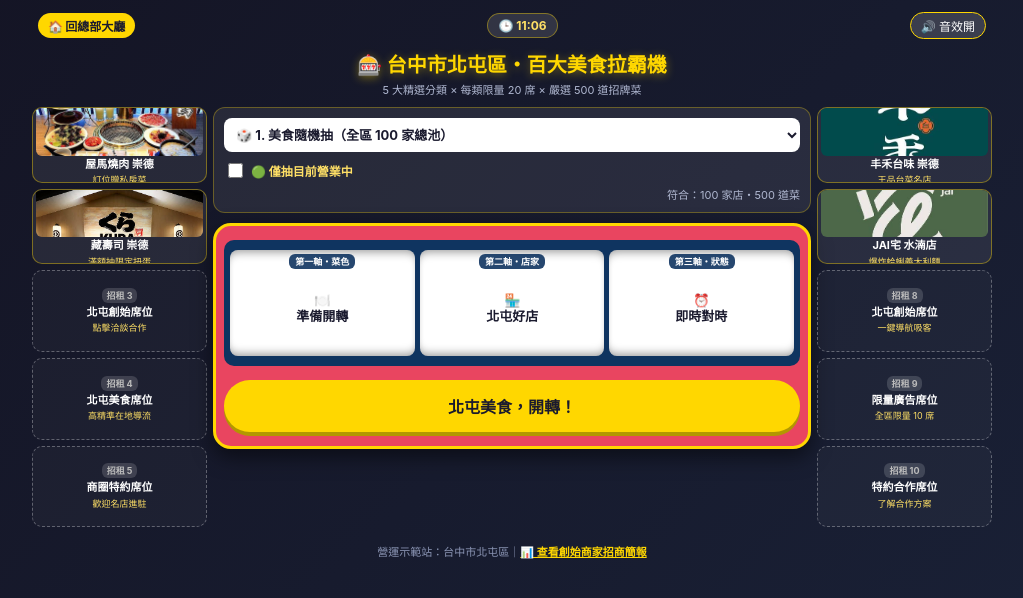
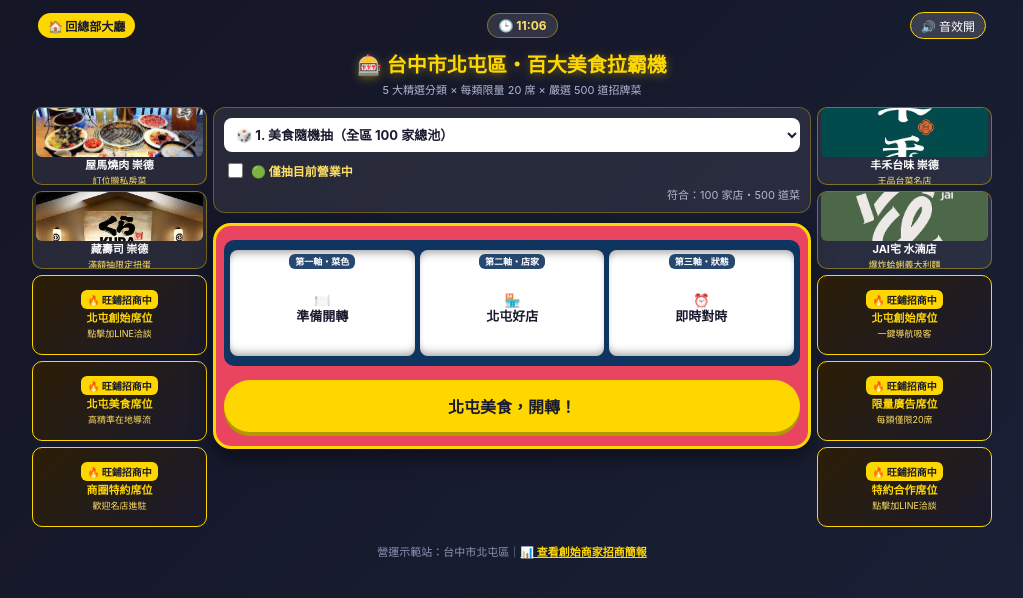
Before and after one commit to tcgogo2021-dotcom/food-slot, a plain HTML site: page SpinLife 轉生活/01_食_每日美味館/台中市/北屯區/北屯百大美食拉霸機.html in a window 1280 px wide. Shown: the whole page, without its empty margins (128-1151 px from the left). Drawn offline with Linux system fonts and the light colour scheme.

Commit message:
Update 北屯百大美食拉霸機.html

```diff
--- a/SpinLife 轉生活/01_食_每日美味館/台中市/北屯區/北屯百大美食拉霸機.html
+++ b/SpinLife 轉生活/01_食_每日美味館/台中市/北屯區/北屯百大美食拉霸機.html
@@ -64,9 +64,9 @@
   <div class="ad-column">
 <a class="ad-card" href="https://www.umai.tw/" target="_blank" style="padding:3px; overflow:hidden;"><img src="VIP1_屋馬燒肉.jpg" style="width:100%; height:52px; object-fit:cover; border-radius:6px; margin-bottom:2px;"><div class="ad-title">屋馬燒肉 崇德</div><div class="ad-sub">訂位贈私房菜</div></a>
     <a class="ad-card" href="https://www.kurasushi.tw/" target="_blank" style="padding:3px; overflow:hidden;"><img src="VIP2_藏壽司.jpg" style="width:100%; height:52px; object-fit:cover; border-radius:6px; margin-bottom:2px;"><div class="ad-title">藏壽司 崇德</div><div class="ad-sub">滿額抽限定扭蛋</div></a>
-    <div class="ad-card vacant" onclick="alert('【SpinLife 轉生活】北屯黃金看板招租中（每類僅限 20 席）！')"><span class="ad-tag">招租 3</span><div class="ad-title">北屯創始席位</div><div class="ad-sub">點擊洽談合作</div></div>
-    <div class="ad-card vacant" onclick="alert('【SpinLife 轉生活】北屯黃金看板招租中（每類僅限 20 席）！')"><span class="ad-tag">招租 4</span><div class="ad-title">北屯美食席位</div><div class="ad-sub">高精準在地導流</div></div>
-    <div class="ad-card vacant" onclick="alert('【SpinLife 轉生活】北屯黃金看板招租中（每類僅限 20 席）！')"><span class="ad-tag">招租 5</span><div class="ad-title">商圈特約席位</div><div class="ad-sub">歡迎名店進駐</div></div>
+        <a class="ad-card" href="貼上您的LINE連結" target="_blank" style="background:linear-gradient(135deg,#2c1e05,#1a1a2e); border:1.5px solid #ffd700; padding:4px;"><div style="background:#ffd700;color:#1a1a2e;font-size:10px;font-weight:900;padding:2px 6px;border-radius:6px;margin-bottom:3px;">🔥 旺鋪招商中</div><div class="ad-title" style="color:#ffd700;">北屯創始席位</div><div class="ad-sub">點擊加LINE洽談</div></a>
+    <a class="ad-card" href="貼上您的LINE連結" target="_blank" style="background:linear-gradient(135deg,#2c1e05,#1a1a2e); border:1.5px solid #ffd700; padding:4px;"><div style="background:#ffd700;color:#1a1a2e;font-size:10px;font-weight:900;padding:2px 6px;border-radius:6px;margin-bottom:3px;">🔥 旺鋪招商中</div><div class="ad-title" style="color:#ffd700;">北屯美食席位</div><div class="ad-sub">高精準在地導流</div></a>
+    <a class="ad-card" href="貼上您的LINE連結" target="_blank" style="background:linear-gradient(135deg,#2c1e05,#1a1a2e); border:1.5px solid #ffd700; padding:4px;"><div style="background:#ffd700;color:#1a1a2e;font-size:10px;font-weight:900;padding:2px 6px;border-radius:6px;margin-bottom:3px;">🔥 旺鋪招商中</div><div class="ad-title" style="color:#ffd700;">商圈特約席位</div><div class="ad-sub">歡迎名店進駐</div></a>
   </div>
   <div class="center-stage">
     <div class="filter-panel">
@@ -101,9 +101,9 @@
   <div class="ad-column">
    <a class="ad-card" href="https://www.veggtable.com/menu.php" target="_blank" style="padding:3px; overflow:hidden;"><img src="VIP6_丰禾台味.jpg" style="width:100%; height:52px; object-fit:cover; border-radius:6px; margin-bottom:2px;"><div class="ad-title">丰禾台味 崇德</div><div class="ad-sub">王品台菜名店</div></a>
    <a class="ad-card" href="https://www.zunhongtw.com/album.php?lang=tw&tb=2&cid=37" target="_blank" style="padding:3px; overflow:hidden;"><img src="VIP7_JAI宅.jpg" style="width:100%; height:52px; object-fit:cover; border-radius:6px; margin-bottom:2px;"><div class="ad-title">JAI宅 水湳店</div><div class="ad-sub">爆炸蛤蜊義大利麵</div></a>
-    <div class="ad-card vacant" onclick="alert('【SpinLife 轉生活】北屯黃金看板招租中（每類僅限 20 席）！')"><span class="ad-tag">招租 8</span><div class="ad-title">北屯創始席位</div><div class="ad-sub">一鍵導航吸客</div></div>
-    <div class="ad-card vacant" onclick="alert('【SpinLife 轉生活】北屯黃金看板招租中（每類僅限 20 席）！')"><span class="ad-tag">招租 9</span><div class="ad-title">限量廣告席位</div><div class="ad-sub">全區限量 10 席</div></div>
-    <div class="ad-card vacant" onclick="alert('【SpinLife 轉生活】北屯黃金看板招租中（每類僅限 20 席）！')"><span class="ad-tag">招租 10</span><div class="ad-title">特約合作席位</div><div class="ad-sub">了解合作方案</div></div>
+       <a class="ad-card" href="貼上您的LINE連結" target="_blank" style="background:linear-gradient(135deg,#2c1e05,#1a1a2e); border:1.5px solid #ffd700; padding:4px;"><div style="background:#ffd700;color:#1a1a2e;font-size:10px;font-weight:900;padding:2px 6px;border-radius:6px;margin-bottom:3px;">🔥 旺鋪招商中</div><div class="ad-title" style="color:#ffd700;">北屯創始席位</div><div class="ad-sub">一鍵導航吸客</div></a>
+    <a class="ad-card" href="貼上您的LINE連結" target="_blank" style="background:linear-gradient(135deg,#2c1e05,#1a1a2e); border:1.5px solid #ffd700; padding:4px;"><div style="background:#ffd700;color:#1a1a2e;font-size:10px;font-weight:900;padding:2px 6px;border-radius:6px;margin-bottom:3px;">🔥 旺鋪招商中</div><div class="ad-title" style="color:#ffd700;">限量廣告席位</div><div class="ad-sub">每類僅限20席</div></a>
+    <a class="ad-card" href="貼上您的LINE連結" target="_blank" style="background:linear-gradient(135deg,#2c1e05,#1a1a2e); border:1.5px solid #ffd700; padding:4px;"><div style="background:#ffd700;color:#1a1a2e;font-size:10px;font-weight:900;padding:2px 6px;border-radius:6px;margin-bottom:3px;">🔥 旺鋪招商中</div><div class="ad-title" style="color:#ffd700;">特約合作席位</div><div class="ad-sub">點擊加LINE洽談</div></a>
   </div>
 </div>
 <div class="footer-biz">營運示範站：台中市北屯區｜<a href="javascript:void(0)" onclick="location.href=encodeURI('../../../99_公司總部與招商資料/轉生活創業與招商簡報.html')">📊 查看創始商家招商簡報</a></div>
```
